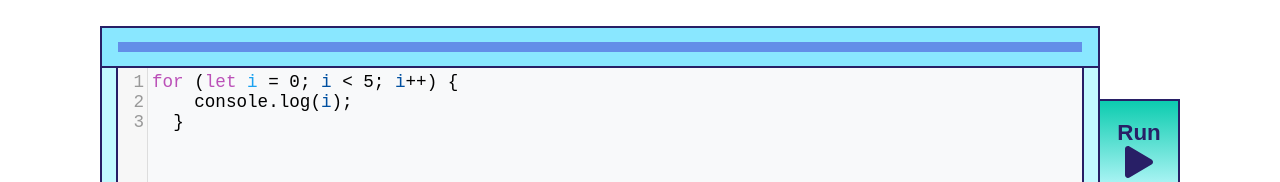
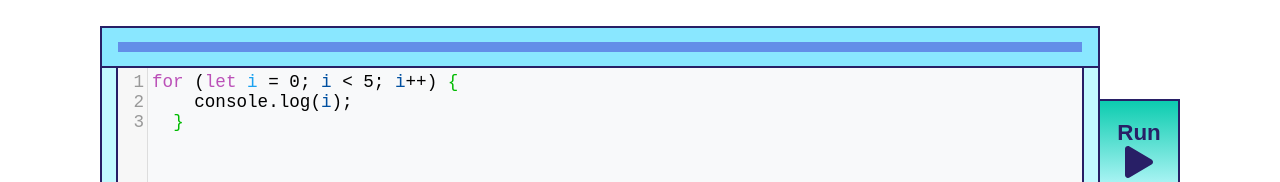
Before and after one commit to dwainejade/js-console, a React (Create React App) app: page / in a window 1280 px wide. Shown: the top 182 px of the page. Built offline with nearby package versions, Linux system fonts and the light colour scheme.

Commit message:
initial commit

```diff
--- a/src/App.js
+++ b/src/App.js
@@ -8,6 +8,7 @@ import "codemirror/theme/material-darker.css";
 import "codemirror/mode/javascript/javascript";
 import { Controlled as ControlledEditor } from "react-codemirror2";
 import { javascript } from "@codemirror/lang-javascript";
+import "codemirror/addon/edit/closebrackets";
 
 import { FaPlay } from "react-icons/fa";
 import { FaRegMoon } from "react-icons/fa";
@@ -81,16 +82,6 @@ function App() {
 
   return (
     <div className={`app-wrapper fade-in ${theme.body}`}>
-      {/* <div
-        style={{
-          background: `url(${LightBG}) no-repeat center fixed`,
-          position: "absolute",
-          height: "100vh",
-          width: "100vw",
-          zIndex: -1,
-          backgroundSize: "cover"
-        }}
-      /> */}
       <div className={`app fade-in`}>
         <div className="top-container">
           <div className="editor-wrapper">
@@ -107,7 +98,9 @@ function App() {
                   lineWrapping: true,
                   lint: true,
                   mode: javascript,
-                  theme: theme.editor
+                  theme: theme.editor,
+                  matchBrackets: true,
+                  autoCloseBrackets: true
                 }}
               />
             </div>
```
